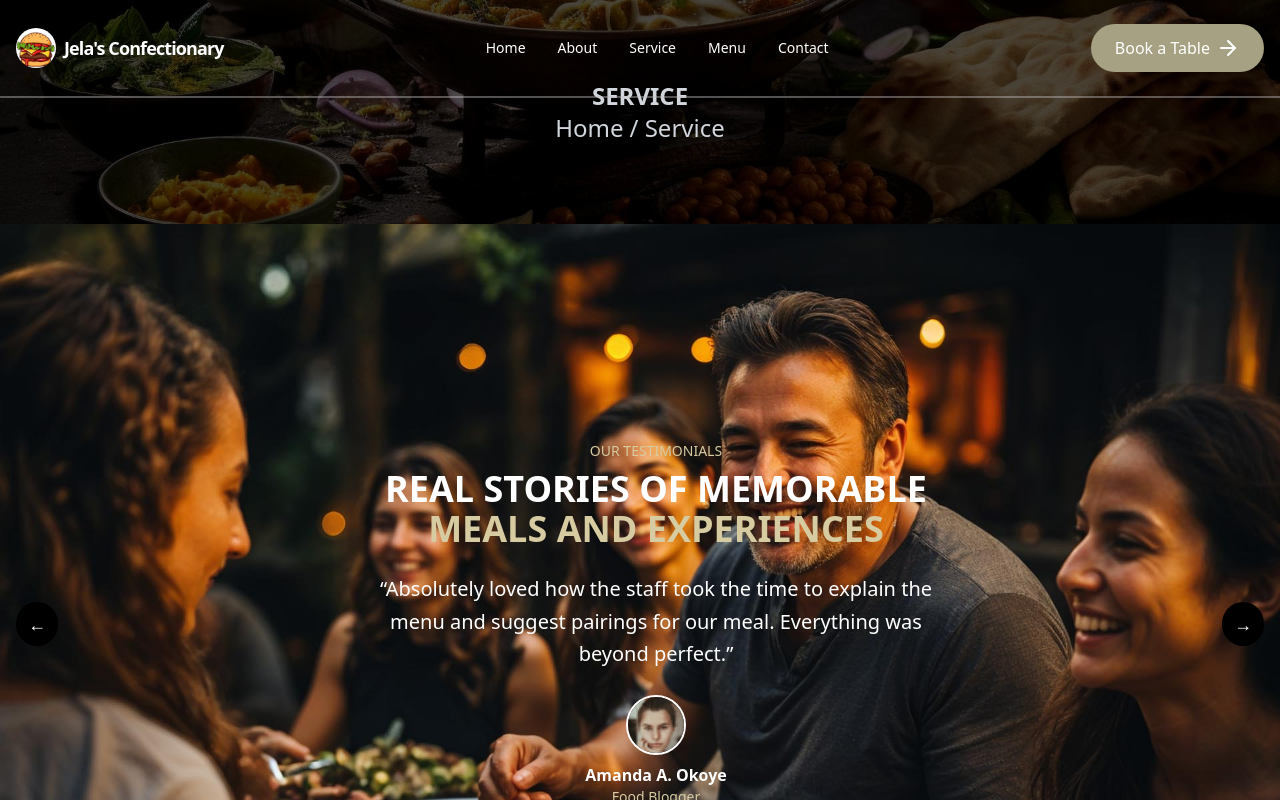
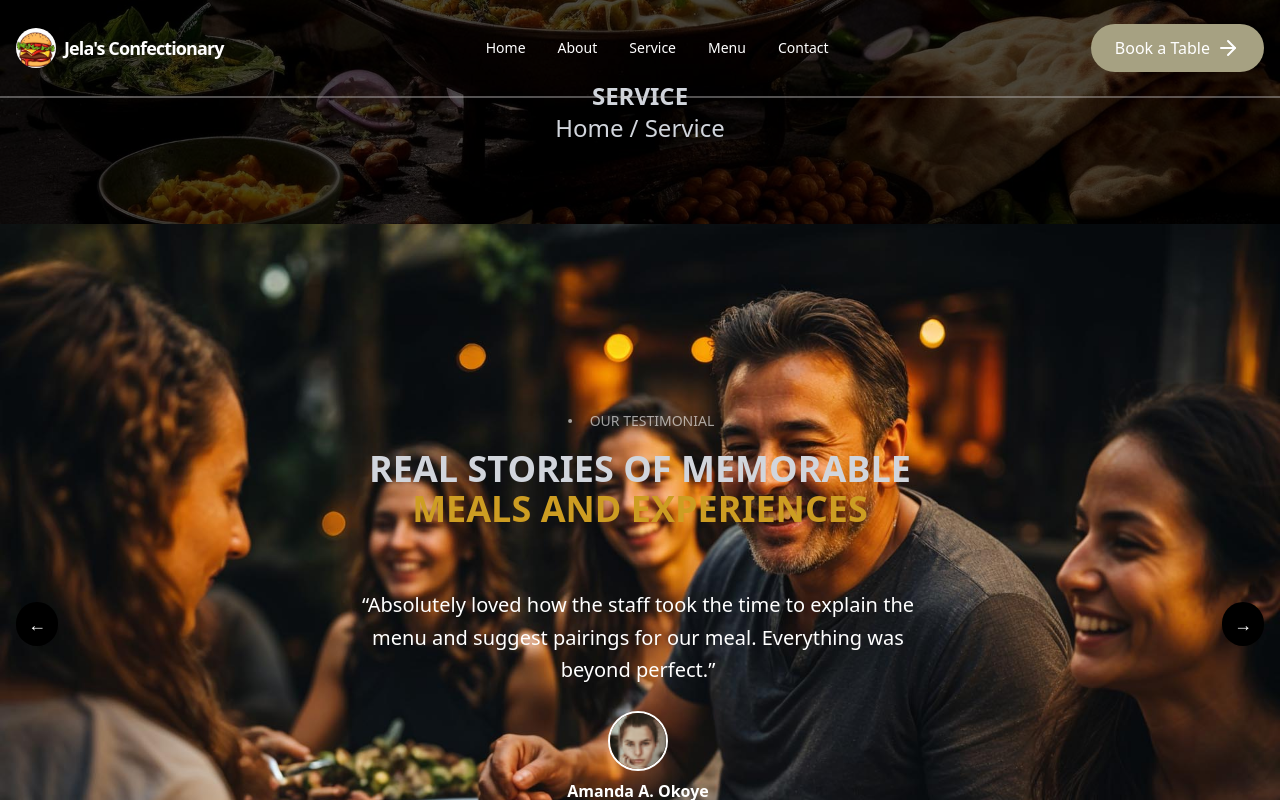
Before and after one commit to i-fetch/Jela-Confectionaries, a Next.js app: page /services in a window 1280 px wide. Shown: the top 800 px of the page. Built offline with nearby package versions, Linux system fonts and the light colour scheme.

Commit message:
Adding Pages

```diff
--- a/components/Testimonials/Testimonials.jsx
+++ b/components/Testimonials/Testimonials.jsx
@@ -7,6 +7,7 @@ import Image from 'next/image';
 import pesin from '@/public/happy-customer-img-1.jpg';
 import pesin1 from '@/public/happy-customer-img-2.jpg';
 import pesin2 from '@/public/happy-customer-img-3.jpg';
+import { Dot } from 'lucide-react';
 
 const testimonials = [
   {
@@ -85,28 +86,26 @@ const TestimonialSlider = () => {
   );
 
   return (
-    <div
-      className="relative h-screen overflow-hidden flex items-center justify-center bg-fixed bg-center bg-cover"
-      style={{ backgroundImage: "url('/testimonials-bg.jpg')" }}
-    >
+    <div className="relative h-screen overflow-hidden flex flex-col items-center justify-center bg-fixed bg-center bg-cover"
+      style={{ backgroundImage: "url('/testimonials-bg.jpg')" }}>
       <div className="absolute inset- bg-opacity-70 z-0" />
 
-      <div
-        ref={sliderRef}
-        className="keen-slider max-w-5xl w-full text-center text-white px-4 z-10"
-      >
+      <div className='text-center pb-5'>
+        <h3 className="uppercase flex items-center justify-center text-white/60 text-sm font-medium mb-4 animate-fadeInUp">
+          <Dot className="relative -translate-x-2" /> <span>Our Testimonial</span>
+        </h3>
+        <h2 className="text-2xl md:text-4xl text-gray-300 font-bold mb-6">
+          REAL STORIES OF MEMORABLE <br className='hidden lg:block' />
+          <span className="text-[#cd9d22]">MEALS AND EXPERIENCES</span>
+        </h2>
+      </div>
+
+      <div ref={sliderRef} className="keen-slider max-w-5xl w-full text-center text-white px-2 z-10">
+
+
         {testimonials.map((t, i) => (
-          <div
-            key={i}
-            className="keen-slider__slide flex flex-col items-center justify-center px-4"
-          >
-            <div className="uppercase text-sm text-[#d6cba1] mb-2">
-              Our Testimonials
-            </div>
-            <h2 className="text-2xl md:text-4xl font-bold mb-6">
-              REAL STORIES OF MEMORABLE <br />
-              <span className="text-[#d6cba1]">MEALS AND EXPERIENCES</span>
-            </h2>
+          <div key={i}
+            className="keen-slider__slide flex flex-col items-center justify-center pr-5">
 
             <p className="text-lg md:text-xl font-medium leading-relaxed mb-6 max-w-xl">
               “{t.quote}”
@@ -131,13 +130,13 @@ const TestimonialSlider = () => {
         <>
           <button
             onClick={() => instanceRef.current.prev()}
-            className="absolute left-4 top-1/2 transform -translate-y-1/2 z-20 text-white bg-black bg-opacity-50 hover:bg-opacity-70 px-3 py-2 rounded-full text-lg"
+            className="hidden md:block absolute left-4 top-1/2 transform -translate-y-1/2 z-20 text-white bg-black bg-opacity-50 hover:bg-opacity-70 px-3 py-2 rounded-full text-lg"
           >
             &#8592;
           </button>
           <button
             onClick={() => instanceRef.current.next()}
-            className="absolute right-4 top-1/2 transform -translate-y-1/2 z-20 text-white bg-black bg-opacity-50 hover:bg-opacity-70 px-3 py-2 rounded-full text-lg"
+            className="hidden md:block absolute right-4 top-1/2 transform -translate-y-1/2 z-20 text-white bg-black bg-opacity-50 hover:bg-opacity-70 px-3 py-2 rounded-full text-lg"
           >
             &#8594;
           </button>
@@ -150,9 +149,8 @@ const TestimonialSlider = () => {
             <button
               key={idx}
               onClick={() => instanceRef.current.moveToIdx(idx)}
-              className={`w-3 h-3 rounded-full transition-all duration-300 ${
-                currentSlide === idx ? 'bg-[#d6cba1]' : 'bg-white opacity-40'
-              }`}
+              className={`w-3 h-3 rounded-full transition-all duration-300 ${currentSlide === idx ? 'bg-[#d6cba1]' : 'bg-white opacity-40'
+                }`}
             />
           ))}
         </div>
```
